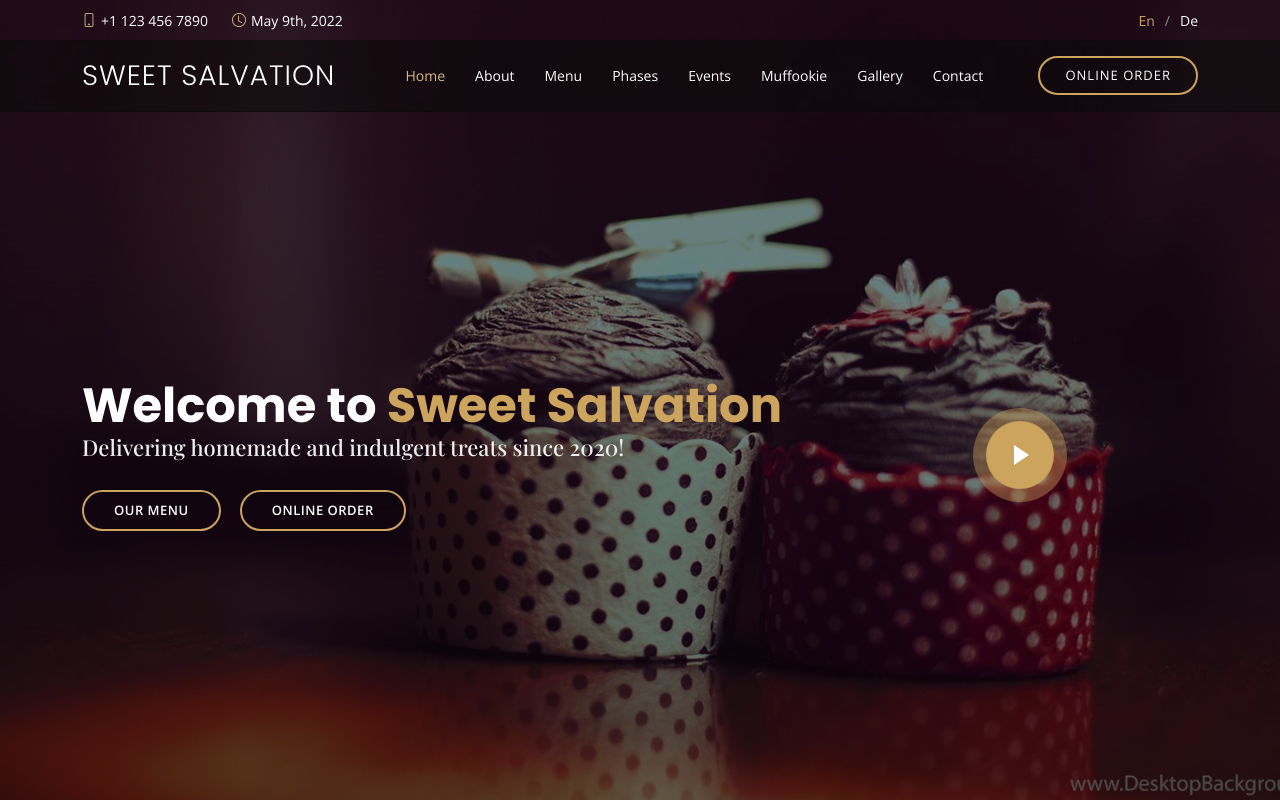
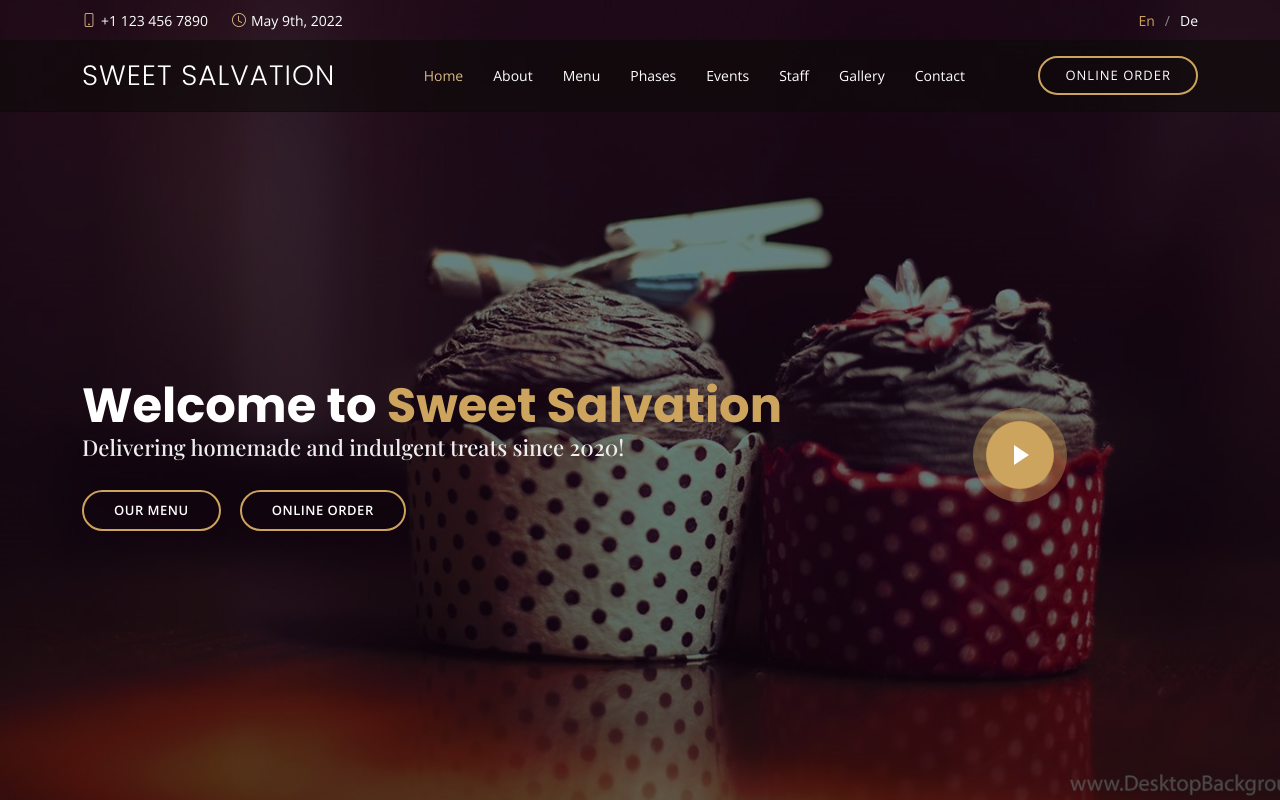
Before and after one commit to ustropics/SweetSalvation, a plain HTML site: page index.html in a window 1280 px wide. Shown: the top 800 px of the page. Drawn offline with nearby package versions, Linux system fonts and the light colour scheme; a web font is replaced by a local one.

Commit message:
name change

```diff
--- a/index.html
+++ b/index.html
@@ -71,7 +71,7 @@
           <li><a class="nav-link scrollto" href="#menu">Menu</a></li>
           <li><a class="nav-link scrollto" href="#specials">Phases</a></li>
           <li><a class="nav-link scrollto" href="#events">Events</a></li>
-          <li><a class="nav-link scrollto" href="#chefs">Muffookie</a></li>
+          <li><a class="nav-link scrollto" href="#chefs">Staff</a></li>
           <li><a class="nav-link scrollto" href="#gallery">Gallery</a></li>
           <!-- <li class="dropdown"><a href="#"><span>Drop Down</span> <i class="bi bi-chevron-down"></i></a>
             <ul>
```
